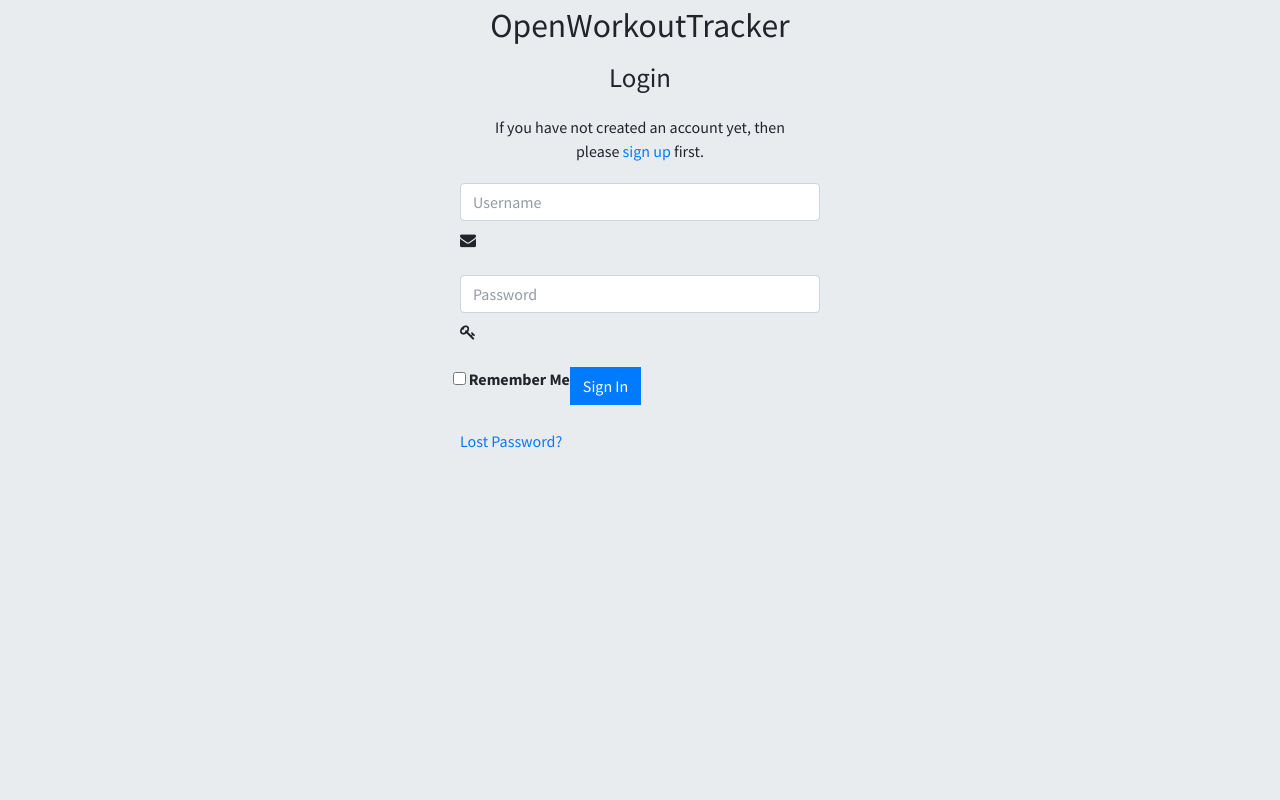
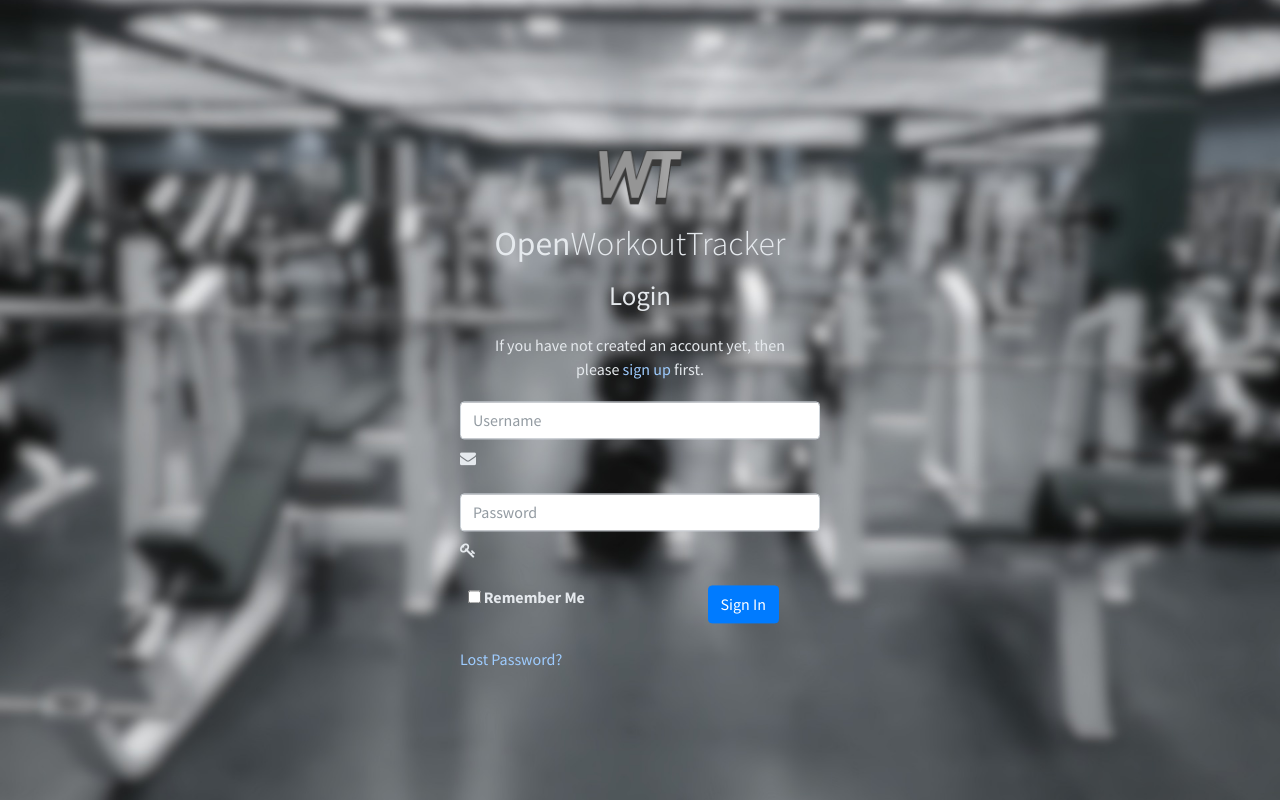
Before and after one commit to Adam-Beaumont/openWorkoutTracker, a Django app: page /accounts/login/ in a window 1280 px wide. Run offline with Django 3.2, Linux system fonts and the light colour scheme; some libraries are stand-ins or nearby versions.

Commit message:
Login page fully styled, basic app fully functional. Version ticked up to 0.1.1

```diff
--- a/workouttracker/__init__.py
+++ b/workouttracker/__init__.py
@@ -1,2 +1,2 @@
-__version__ = '0.1.0'
+__version__ = '0.1.1'
 VERSION = __version__
--- a/workouttracker/forms.py
+++ b/workouttracker/forms.py
@@ -8,6 +8,7 @@ class RoutineForm(forms.ModelForm):
     class Meta:
         model = models.Routine
         fields = ['name','description']
+    field_order = ['name','description']
 
     def save(self, commit=True):
         routine = super().save(commit)
--- /dev/null
+++ b/workouttracker/static/workouttracker/css/loginStyling.css
@@ -0,0 +1,20 @@
+.login-page {
+    background-image: url(/static/workouttracker/img/loginBackground.jpg);
+    background-position: center;
+    background-size: cover;
+    color: #e5e9ed;
+}
+
+.login-box {
+    margin: 0;
+    position: absolute;
+    top: 50%;
+    -ms-transform: translateY(-50%);
+    transform: translateY(-50%);
+}
+.login-page a {
+    color: #9eccff
+}
+.login-logo-image {
+    width: 90px;
+}
--- a/workouttracker/templates/_plain.html
+++ b/workouttracker/templates/_plain.html
@@ -16,6 +16,7 @@
     <link rel="stylesheet" href="{% static 'vendor/css/bootstrap.min.css' %}">
     <link rel="stylesheet" href="{% static 'vendor/css/font-awesome.min.css' %}">
     <link rel="stylesheet" href="{% static 'vendor/css/AdminLTE.min.css' %}">
+    <link rel="stylesheet" href="{% static 'workouttracker/css/loginStyling.css' %}">
   <!-- Google Font -->
   <link rel="stylesheet" href="https://fonts.googleapis.com/css?family=Source+Sans+Pro:300,400,600,700,300italic,400italic,600italic">
 </head>
--- a/workouttracker/templates/account/login.html
+++ b/workouttracker/templates/account/login.html
@@ -6,7 +6,7 @@
   {% block content %}
 <div class="login-box">
   <div class="login-logo">
-    <b>OpenWorkoutTracker</b>
+    <img class="login-logo-image" src="/static/workouttracker/img/android-chrome-192x192.png" alt="OpenWorkoutTracker Logo" /> <b>Open</b>WorkoutTracker
     <br/>
     <small>Login</small>
   </div>
@@ -31,17 +31,19 @@
         {{ form.password|add_class:"form-control" }}
         <span class="fa fa-key form-control-feedback"></span>
       </div>
+      <div class="container-fluid">
       <div class="row">
-        <div class="col-xs-8">
+        <div class="col-8">
           <div class="checkbox">
               {{ form.remember }}
               <label for="checkbox">Remember Me</label>
           </div>
         </div>
-        <div class="col-xs-4">
-          <button type="submit" value="login" class="btn btn-primary btn-block btn-flat">Sign In</button>
+        <div class="col-4">
+          <button type="submit" value="login" class="btn btn-primary">Sign In</button>
         </div>
       </div>
+    </div>
     </form>
     <br>
       <a class="button secondaryAction" href="{% url 'account_reset_password' %}">Lost Password?</a>
--- a/workouttracker/templates/account/logout.html
+++ b/workouttracker/templates/account/logout.html
@@ -6,7 +6,9 @@
 {% block content %}
 <div class="login-box">
   <div class="login-logo">
-    <b>OpenWorkoutTracker</b> <br/><small>Sign out</small>
+    <img class="login-logo-image" src="/static/workouttracker/img/android-chrome-192x192.png" alt="OpenWorkoutTracker Logo" /> <b>Open</b>WorkoutTracker
+    <br/>
+    <small>Sign Out</small>
   </div>
   <div class="login-box-body">
     <p class="login-box-msg">Are you sure you want to sign out?</p>
--- a/workouttracker/templates/account/password_reset.html
+++ b/workouttracker/templates/account/password_reset.html
@@ -8,7 +8,7 @@
 {% block content %}
 <div class="login-box">
   <div class="login-logo">
-    <b>OpenWorkoutTracker</b>
+    <img class="login-logo-image" src="/static/workouttracker/img/android-chrome-192x192.png" alt="OpenWorkoutTracker Logo" /> <b>Open</b>WorkoutTracker
     <br/>
     <small>Password Reset</small>
 </div>
--- a/workouttracker/templates/account/signup.html
+++ b/workouttracker/templates/account/signup.html
@@ -6,7 +6,9 @@
 {% block content %}
 <div class="login-box">
   <div class="login-logo">
-    <b>OpenWorkoutTracker</b> | Sign up
+    <img class="login-logo-image" src="/static/workouttracker/img/android-chrome-192x192.png" alt="OpenWorkoutTracker Logo" /> <b>Open</b>WorkoutTracker
+    <br/>
+    <small>Signup</small>
   </div>
   <!-- /.login-logo -->
   <div class="login-box-body">
--- a/workouttracker/templates/workouttracker/base.html
+++ b/workouttracker/templates/workouttracker/base.html
@@ -142,7 +142,7 @@
     </section>
       <footer class="main-footer">
         <div class="pull-right hidden-xs">
-          <b>Version</b> 0.1.0
+          <b>Version</b> 0.1.1
         </div>
         <strong><a href="https://github.com/agstrike/workouttracker">workouttracker</a></strong>
       </footer>
--- a/workouttracker/views/index.py
+++ b/workouttracker/views/index.py
@@ -20,6 +20,7 @@ class IndexView(LoginRequiredMixin, generic.TemplateView):
         context = super().get_context_data(**kwargs)
         context['menu'] = 'home'
         context['workoutsTotal'] = Workout.objects.belongsTo(self.request.user).count()
+        context['runsTotal'] = Run.objects.belongsTo(self.request.user).count()
         context['lastWorkout'] = Workout.objects.belongsTo(self.request.user).mostRecent()
         context['lastWorkoutExercises'] = WorkoutExercise.objects.getForWorkout(context['lastWorkout'])
         context['runTotal'] = Run.objects.belongsTo(self.request.user).totalDistance()
```
Also changed, not shown: workouttracker/models.py (+19 -3 lines), workouttracker/templates/workouttracker/index.html (+21 -7 lines), workouttracker/views/routines.py (+5 -2 lines), workouttracker/views/workouts.py (+13 -23 lines), db.sqlite3, workouttracker/static/workouttracker/img/LoginBackground.jpg (added), workouttracker/static/workouttracker/img/machines-91849_1920.jpg (added).
